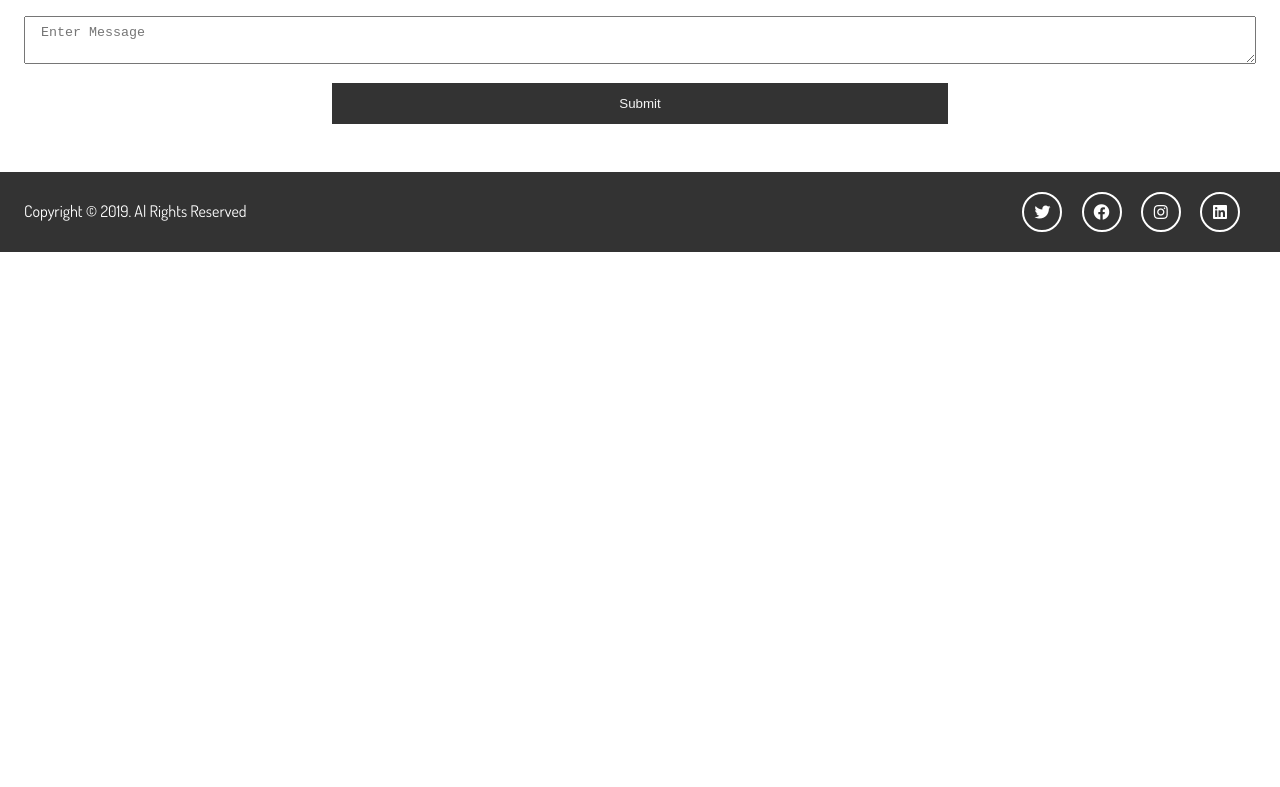
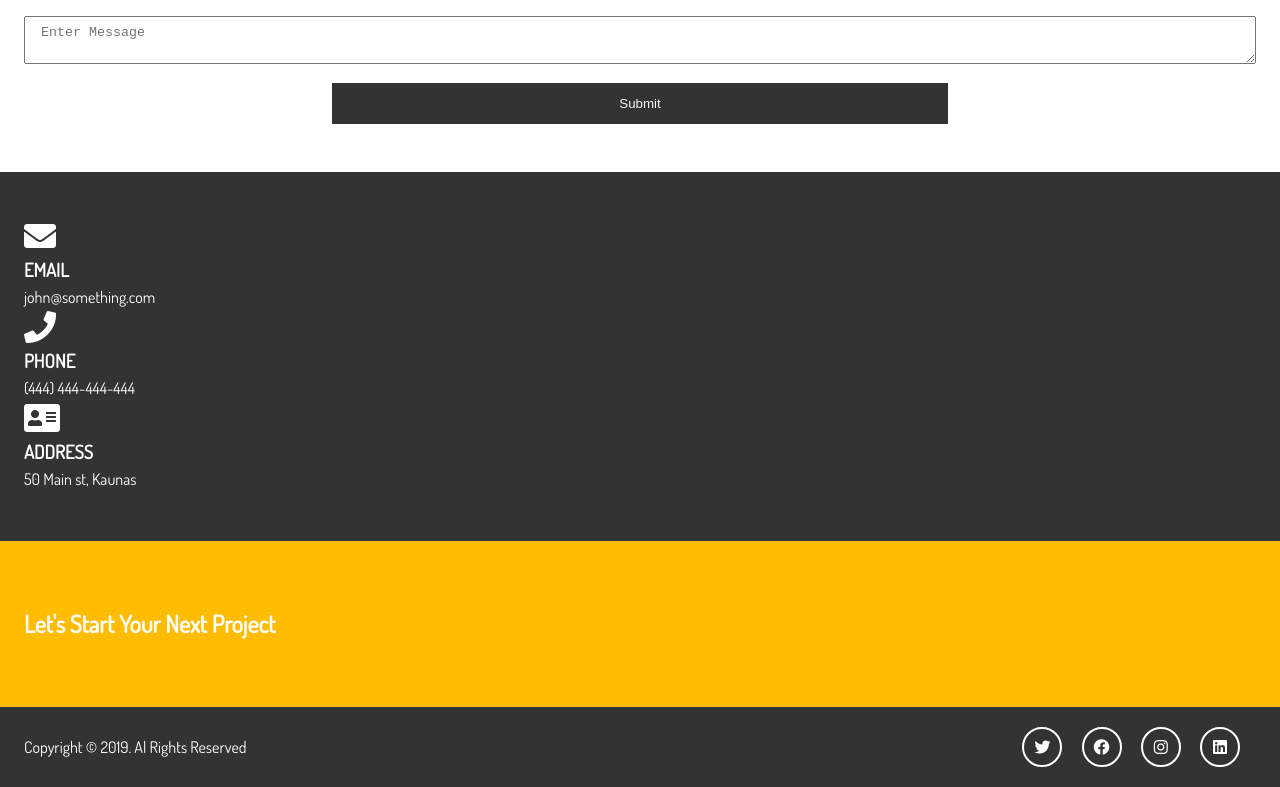
Before and after one commit to pjblitz86/Portfolio-Website-with-Sass, a website: page dist/contact.html in a window 1280 px wide. Shown: the part 374-1161 px from the top of the page. Before the commit the page ends 800 px from the top, so only its background shows below. Drawn offline with Linux system fonts and the light colour scheme.

Commit message:
contact page section b and c markup

```diff
--- a/dist/contact.html
+++ b/dist/contact.html
@@ -71,6 +71,36 @@
       </div>
     </section>
 
+    <!-- Section B: Contact Info -->
+    <section id="contact-b" class="py-3 bg-dark">
+      <div class="container">
+        <div class="contact-info">
+          <div>
+            <i class="fas fa-envelope fa-2x"></i>
+            <h3>Email</h3>
+            <p>john@something.com</p>
+          </div>
+          <div>
+            <i class="fas fa-phone fa-2x"></i>
+            <h3>Phone</h3>
+            <p>(444) 444-444-444</p>
+          </div>
+          <div>
+            <i class="fas fa-address-card fa-2x"></i>
+            <h3>Address</h3>
+            <p>50 Main st, Kaunas</p>
+          </div>
+        </div>
+      </div>
+    </section>
+
+    <!-- Section C: Tagline -->
+    <section id="contact-c" class="bg-main py-4">
+      <div class="container">
+        <h1>Let's Start Your Next Project</h1>
+      </div>
+    </section>
+
     <!-- Footer -->
     <footer id="main-footer">
       <div class="footer-content container">
```
